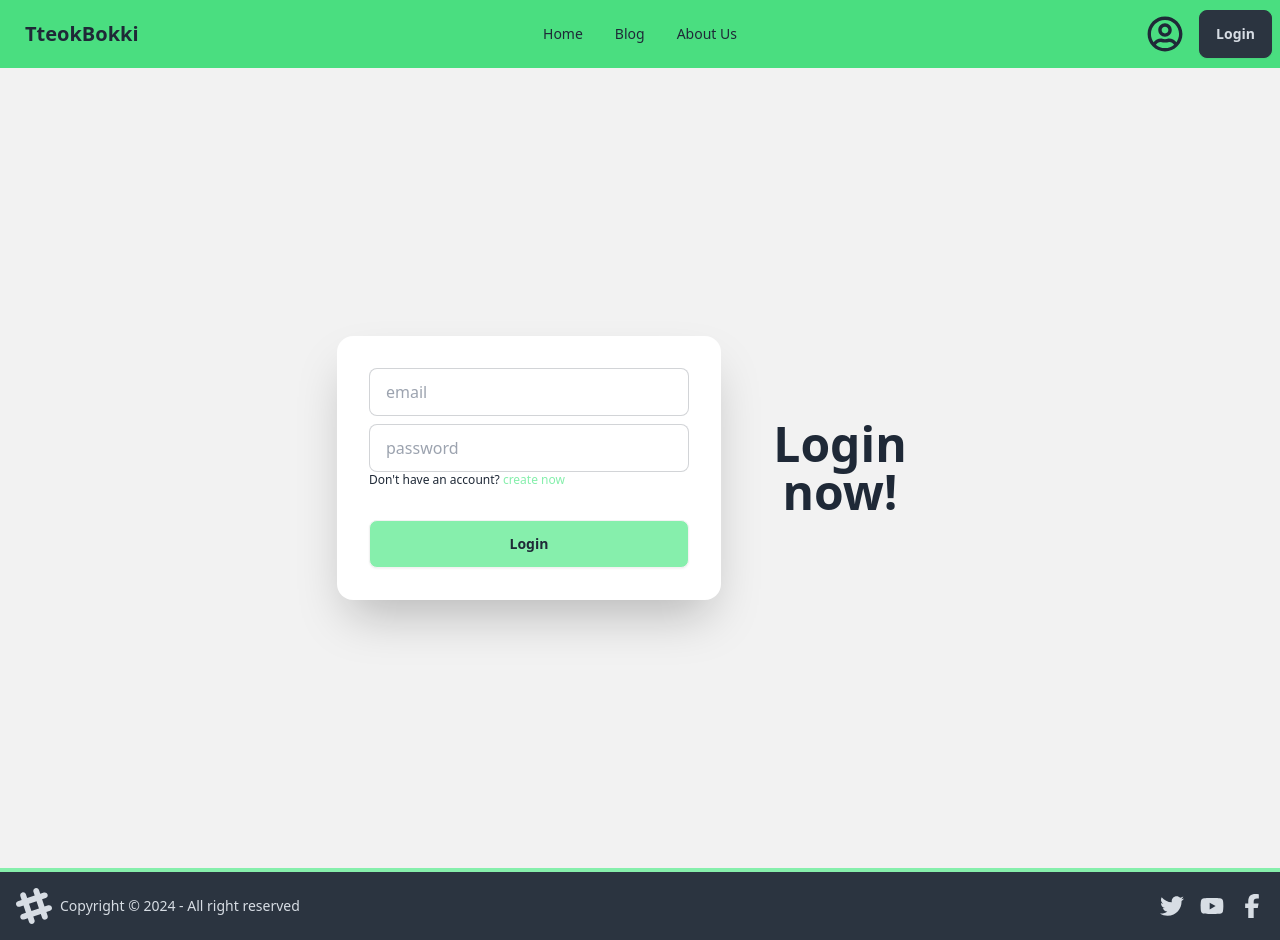
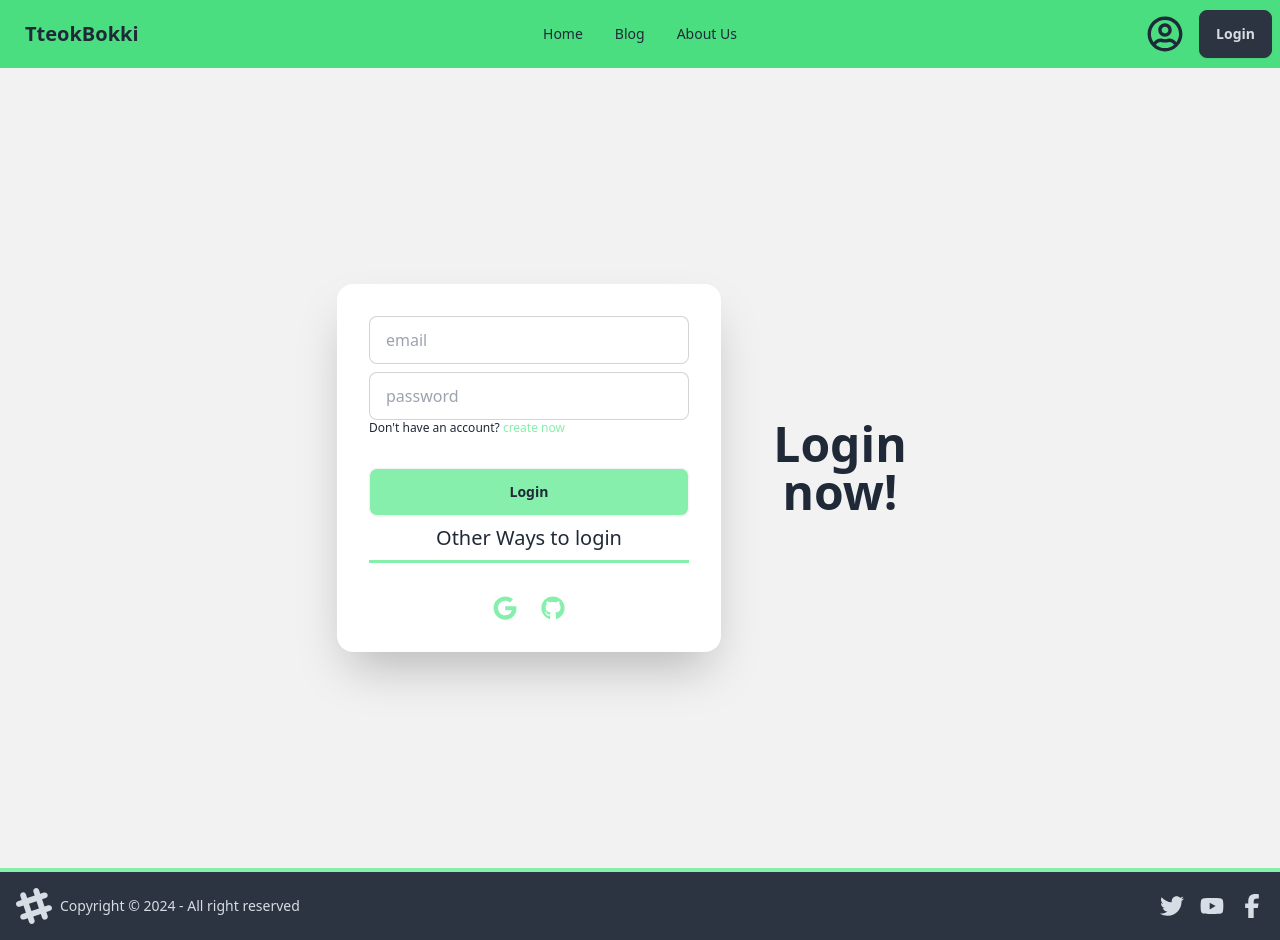
Before and after one commit to kawsaruddin450/chef-recipe-hunter, a React (Vite) app: page /login in a window 1280 px wide. Built offline with nearby package versions, Linux system fonts and the light colour scheme; no server answers.

Commit message:
implement google and github login

```diff
--- a/src/pages/Login/Login/Login.jsx
+++ b/src/pages/Login/Login/Login.jsx
@@ -1,9 +1,10 @@
 import React, { useContext, useState } from 'react';
 import { Link, useLocation, useNavigate } from 'react-router-dom';
 import { AuthContext } from '../../../providers/AuthProvider';
+import { FaGithub, FaGoogle } from 'react-icons/fa';
 
 const Login = () => {
-    const { user, logInUser, resetPass } = useContext(AuthContext);
+    const { user, logInUser, resetPass, signInWithGoogle, signInWithGithub } = useContext(AuthContext);
     const navigate = useNavigate();
     const location = useLocation();
     const from = location.state?.from?.pathname || '/';
@@ -25,6 +26,26 @@ const Login = () => {
             .catch(error => {
                 setError(error.code);
             })
+    }
+    const handleGoogleSignIn = () => {
+        signInWithGoogle()
+        .then(result => {
+            console.log(result.user);
+            navigate(from);
+        })
+        .catch(error => {
+            setError(error.code);
+        })
+    }
+    const handleGithubSignIn = () => {
+        signInWithGithub()
+        .then(result => {
+            console.log(result.user);
+            navigate(from);
+        })
+        .catch(error => {
+            setError(error.code);
+        })
     }
     return (
         <div>
@@ -50,6 +71,12 @@ const Login = () => {
                             <div className="form-control mt-6">
                                 <button className="btn bg-green-300 font-bold" type='submit'>Login</button>
                             </div>
+                            <h2 className='text-xl text-center'>Other Ways to login</h2>
+                            <hr className='border-b-2 border-green-300' />
+                            <div className="mt-6 flex text-center gap-6 mx-auto">
+                                <button onClick={handleGoogleSignIn}><FaGoogle className='inline text-2xl text-green-300 hover:text-neutral'></FaGoogle> </button>
+                                <button onClick={handleGithubSignIn}><FaGithub className='inline text-2xl text-green-300 hover:text-neutral'></FaGithub></button>
+                            </div>
                         </form>
                     </div>
                 </div>
--- a/src/providers/AuthProvider.jsx
+++ b/src/providers/AuthProvider.jsx
@@ -1,5 +1,5 @@
 import React, { createContext, useEffect, useState } from 'react';
-import { createUserWithEmailAndPassword, getAuth, onAuthStateChanged, sendPasswordResetEmail, signInWithEmailAndPassword, signOut } from "firebase/auth";
+import { createUserWithEmailAndPassword, getAuth, GithubAuthProvider, GoogleAuthProvider, onAuthStateChanged, sendPasswordResetEmail, signInWithEmailAndPassword, signInWithPopup, signOut } from "firebase/auth";
 import app from '../firebase/firebase.config';
 
 export const AuthContext = createContext();
@@ -7,6 +7,8 @@ const AuthProvider = ({children}) => {
     const auth = getAuth(app);
     const [user, setUser] = useState(null);
     const [loading, setLoading] = useState(true);
+    const googleProvider = new GoogleAuthProvider();
+    const githubProvider = new GithubAuthProvider();
 
     const signUpUser = (email, password) => {
         setLoading(true);
@@ -15,6 +17,12 @@ const AuthProvider = ({children}) => {
     const logInUser = (email, password) => {
         setLoading(true);
         return signInWithEmailAndPassword(auth, email, password);
+    }
+    const signInWithGoogle = () => {
+        return signInWithPopup(auth, googleProvider);
+    }
+    const signInWithGithub = () => {
+        return signInWithPopup(auth, githubProvider);
     }
     const signOutUser = ()=> {
         return signOut(auth)
@@ -35,6 +43,8 @@ const AuthProvider = ({children}) => {
         signUpUser,
         logInUser,
         signOutUser,
+        signInWithGithub,
+        signInWithGoogle,
     };
     return (
         <AuthContext.Provider value={authInfo}>
```
